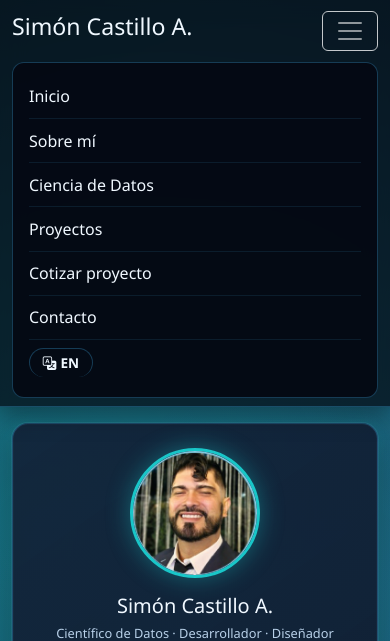
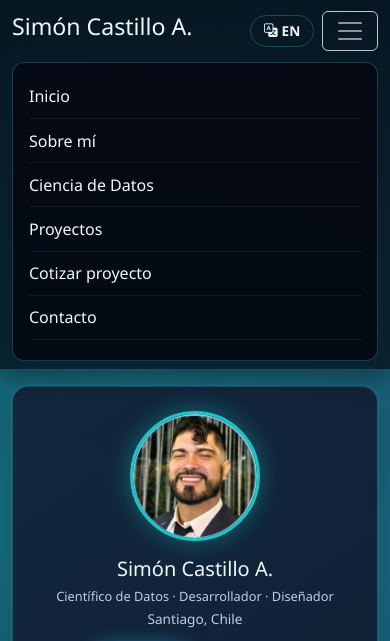
Before and after one commit to simoncastillo1712/webPortfolio, a Django app: page / in a window 390 px wide, after a click that opens the changed part. Shown: the top 641 px of the page. Run offline with Django 5.2, Linux system fonts and the light colour scheme.

Commit message:
fix: mobile layout for GitHub stats and CAEX metrics, move language switch next to menu toggle
Co-Authored-By: Claude Sonnet 5.5 <noreply@anthropic.com>

```diff
--- a/config/portafolio/templates/base.html
+++ b/config/portafolio/templates/base.html
@@ -62,6 +62,22 @@
             font-size: .85rem;
             font-weight: 600;
             margin-left: .5rem;
+        }
+
+        .lang-pill {
+            border: 1px solid var(--border);
+            border-radius: 2rem;
+            padding: .3rem .8rem;
+            font-size: .85rem;
+            font-weight: 600;
+            color: var(--text-main);
+            text-decoration: none;
+            white-space: nowrap;
+        }
+
+        .lang-pill:hover {
+            border-color: var(--accent-2);
+            color: var(--accent-2);
         }
 
         .lang-switch .nav-link:hover {
@@ -236,10 +252,6 @@
             .nav-item:last-child .nav-link {
                 border-bottom: none;
             }
-            .lang-switch .nav-link {
-                display: inline-block;
-                margin: .5rem 0 0;
-            }
             .section-card {
                 padding: 1.25rem;
             }
@@ -264,6 +276,11 @@
     <nav class="navbar navbar-expand-lg navbar-dark navbar-custom sticky-top">
         <div class="container">
             <a class="navbar-brand fw-bold" href="{% url 'inicio' %}"><h3>Simón Castillo A.</h3></a>
+            <a class="lang-pill d-lg-none ms-auto me-2" href="{{ lang_switch_url }}" hreflang="{{ lang_switch_code }}"
+                lang="{{ lang_switch_code }}"
+                title="{% if LANGUAGE_CODE == 'en' %}Ver en español{% else %}View in English{% endif %}">
+                <i class="bi bi-translate me-1"></i>{% if LANGUAGE_CODE == 'en' %}ES{% else %}EN{% endif %}
+            </a>
             <button class="navbar-toggler border-secondary-subtle" type="button" data-bs-toggle="collapse"
                 data-bs-target="#navbarPortafolio" aria-controls="navbarPortafolio" aria-expanded="false"
                 aria-label="Toggle navigation">
@@ -277,7 +294,7 @@
                     <li class="nav-item"><a class="nav-link" href="{% url 'proyectos' %}">{% if LANGUAGE_CODE == 'en' %}Projects{% else %}Proyectos{% endif %}</a></li>
                     <li class="nav-item"><a class="nav-link" href="{% url 'calculadora' %}">{% if LANGUAGE_CODE == 'en' %}Get a quote{% else %}Cotizar proyecto{% endif %}</a></li>
                     <li class="nav-item"><a class="nav-link" href="{% url 'contacto' %}">{% if LANGUAGE_CODE == 'en' %}Contact{% else %}Contacto{% endif %}</a></li>
-                    <li class="nav-item lang-switch">
+                    <li class="nav-item lang-switch d-none d-lg-block">
                         <a class="nav-link" href="{{ lang_switch_url }}" hreflang="{{ lang_switch_code }}"
                             lang="{{ lang_switch_code }}"
                             title="{% if LANGUAGE_CODE == 'en' %}Ver en español{% else %}View in English{% endif %}">
--- a/config/portafolio/templates/cienciaDatos.html
+++ b/config/portafolio/templates/cienciaDatos.html
@@ -15,7 +15,7 @@
     }
     .ds-hero > * { position: relative; z-index: 1; }
     .ds-stat { text-align: center; padding: 1rem .5rem; }
-    .ds-stat__num { font-size: 2rem; font-weight: 800; color: var(--accent); line-height: 1.1; }
+    .ds-stat__num { font-size: clamp(1.5rem, 7vw, 2rem); overflow-wrap: anywhere; font-weight: 800; color: var(--accent); line-height: 1.1; }
     .ds-stat__lbl { font-size: .8rem; color: var(--text-muted); }
     .ds-icon { font-size: 1.6rem; color: var(--accent); }
     .algo-row { display: flex; justify-content: space-between; align-items: center; gap: .75rem;
@@ -172,7 +172,7 @@
     <div class="row g-3 mb-3">
         <div class="col-md-4 col-6"><div class="ds-stat border rounded-3"><div class="ds-stat__num">1,84 L</div><div class="ds-stat__lbl">MAE en test</div></div></div>
         <div class="col-md-4 col-6"><div class="ds-stat border rounded-3"><div class="ds-stat__num">2,56 L</div><div class="ds-stat__lbl">RMSE en test</div></div></div>
-        <div class="col-md-4 col-6"><div class="ds-stat border rounded-3"><div class="ds-stat__num">30·60·90</div><div class="ds-stat__lbl">min de horizonte simulado</div></div></div>
+        <div class="col-md-4 col-12"><div class="ds-stat border rounded-3"><div class="ds-stat__num">30·60·90</div><div class="ds-stat__lbl">min de horizonte simulado</div></div></div>
     </div>
 
     <div class="row g-4">
--- a/config/portafolio/templates/en/cienciaDatos.html
+++ b/config/portafolio/templates/en/cienciaDatos.html
@@ -15,7 +15,7 @@
     }
     .ds-hero > * { position: relative; z-index: 1; }
     .ds-stat { text-align: center; padding: 1rem .5rem; }
-    .ds-stat__num { font-size: 2rem; font-weight: 800; color: var(--accent); line-height: 1.1; }
+    .ds-stat__num { font-size: clamp(1.5rem, 7vw, 2rem); overflow-wrap: anywhere; font-weight: 800; color: var(--accent); line-height: 1.1; }
     .ds-stat__lbl { font-size: .8rem; color: var(--text-muted); }
     .ds-icon { font-size: 1.6rem; color: var(--accent); }
     .algo-row { display: flex; justify-content: space-between; align-items: center; gap: .75rem;
@@ -172,7 +172,7 @@
     <div class="row g-3 mb-3">
         <div class="col-md-4 col-6"><div class="ds-stat border rounded-3"><div class="ds-stat__num">1.84 L</div><div class="ds-stat__lbl">MAE on test set</div></div></div>
         <div class="col-md-4 col-6"><div class="ds-stat border rounded-3"><div class="ds-stat__num">2.56 L</div><div class="ds-stat__lbl">RMSE on test set</div></div></div>
-        <div class="col-md-4 col-6"><div class="ds-stat border rounded-3"><div class="ds-stat__num">30·60·90</div><div class="ds-stat__lbl">simulated horizon (minutes)</div></div></div>
+        <div class="col-md-4 col-12"><div class="ds-stat border rounded-3"><div class="ds-stat__num">30·60·90</div><div class="ds-stat__lbl">simulated horizon (minutes)</div></div></div>
     </div>
 
     <div class="row g-4">
--- a/config/portafolio/templates/en/inicio.html
+++ b/config/portafolio/templates/en/inicio.html
@@ -89,11 +89,11 @@
     <div class="row g-3 justify-content-center">
         <div class="col-12 text-center">
             <img src="https://github-readme-stats.vercel.app/api?username=simoncastillo1712&show_icons=true&theme=tokyonight&hide_border=true&bg_color=0d1b2e&title_color=19c6c8&icon_color=47bfff&text_color=b8d0e8&hide=contribs"
-                alt="GitHub stats for Simón Castillo" class="img-fluid rounded-3" style="max-width:500px;">
+                alt="GitHub stats for Simón Castillo" class="img-fluid rounded-3" style="width:100%; max-width:500px; height:auto;">
         </div>
         <div class="col-12 text-center">
             <img src="https://github-readme-stats.vercel.app/api/top-langs/?username=simoncastillo1712&layout=compact&theme=tokyonight&hide_border=true&bg_color=0d1b2e&title_color=19c6c8&text_color=b8d0e8&hide=jupyter%20notebook"
-                alt="Most used languages" class="img-fluid rounded-3" style="max-width:400px;">
+                alt="Most used languages" class="img-fluid rounded-3" style="width:100%; max-width:400px; height:auto;">
         </div>
     </div>
 </section>
--- a/config/portafolio/templates/inicio.html
+++ b/config/portafolio/templates/inicio.html
@@ -89,11 +89,11 @@
     <div class="row g-3 justify-content-center">
         <div class="col-12 text-center">
             <img src="https://github-readme-stats.vercel.app/api?username=simoncastillo1712&show_icons=true&theme=tokyonight&hide_border=true&bg_color=0d1b2e&title_color=19c6c8&icon_color=47bfff&text_color=b8d0e8&hide=contribs"
-                alt="GitHub Stats de Simón Castillo" class="img-fluid rounded-3" style="max-width:500px;">
+                alt="GitHub Stats de Simón Castillo" class="img-fluid rounded-3" style="width:100%; max-width:500px; height:auto;">
         </div>
         <div class="col-12 text-center">
             <img src="https://github-readme-stats.vercel.app/api/top-langs/?username=simoncastillo1712&layout=compact&theme=tokyonight&hide_border=true&bg_color=0d1b2e&title_color=19c6c8&text_color=b8d0e8&hide=jupyter%20notebook"
-                alt="Lenguajes más usados" class="img-fluid rounded-3" style="max-width:400px;">
+                alt="Lenguajes más usados" class="img-fluid rounded-3" style="width:100%; max-width:400px; height:auto;">
         </div>
     </div>
 </section>
```
